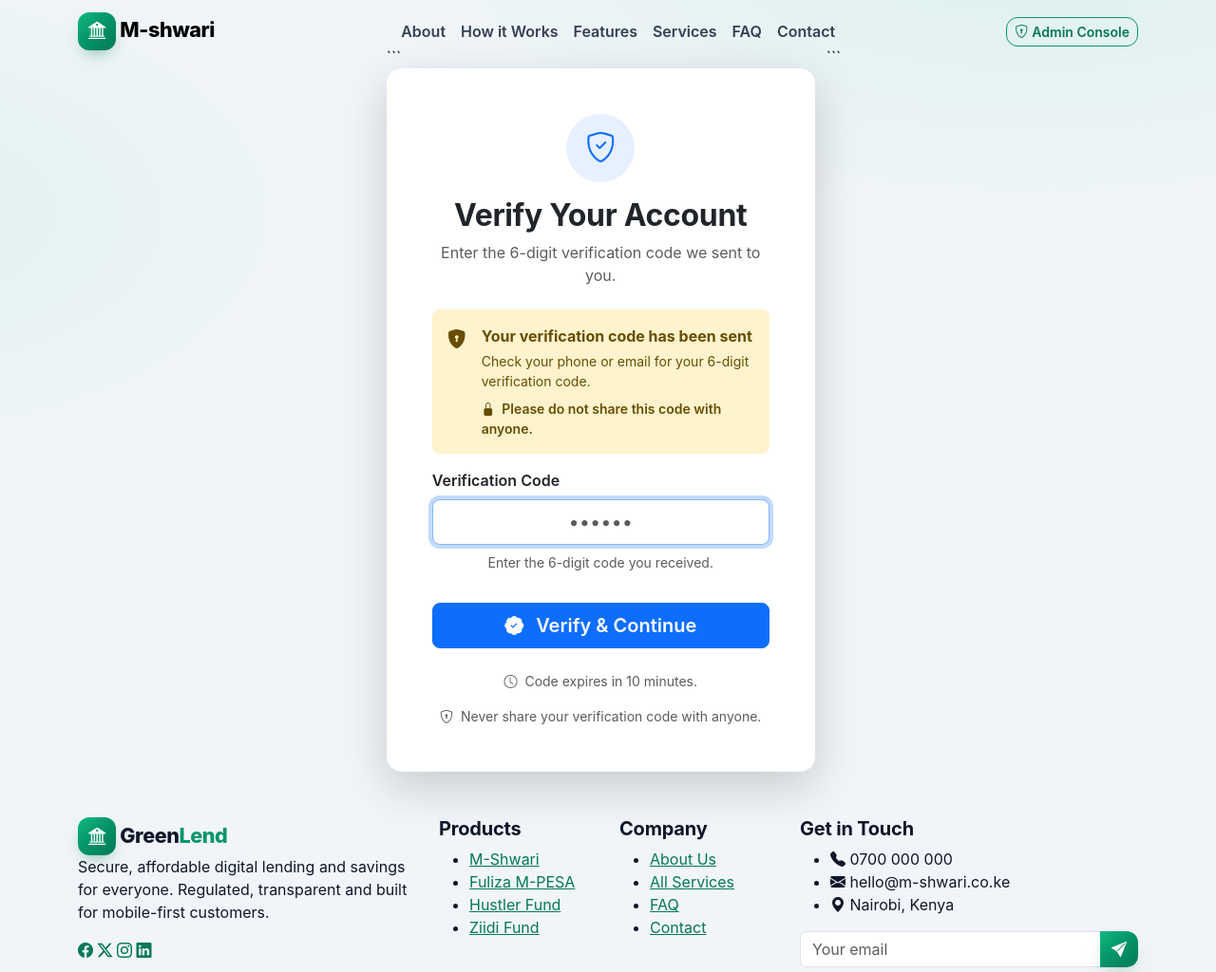
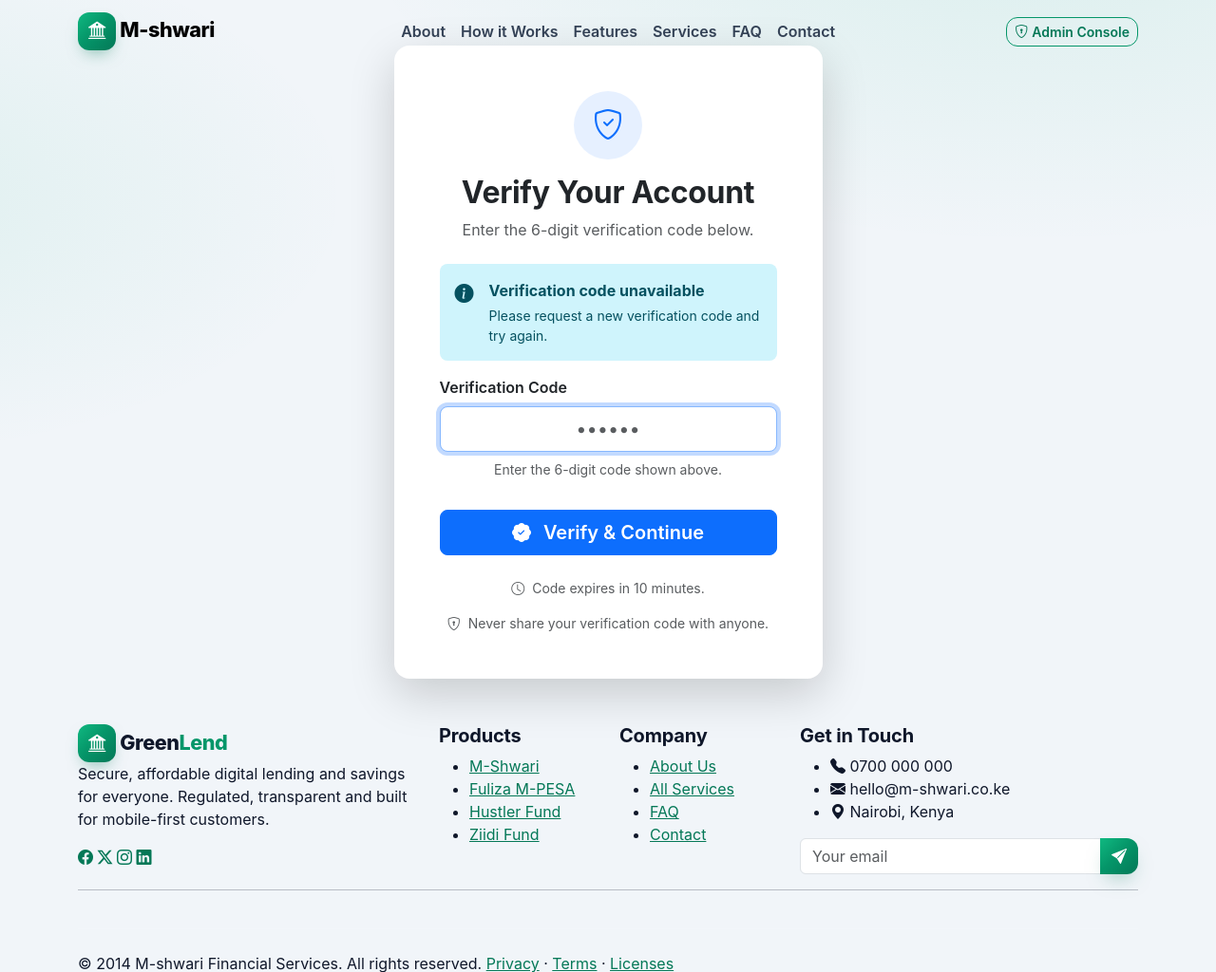
Before and after one commit to trippie412/easysaff.com, a Flask app: page /auth/verify in a window 1280 px wide. Shown: the top 1024 px of the page at 95% size. Run offline with Flask 3, Linux system fonts and the light colour scheme; a user stored in the database is signed in; data comes from the database, SQL or seed files in the repository.

Commit message:
Fix verification display and update loan settings

````diff
--- a/app/models/user.py
+++ b/app/models/user.py
@@ -82,7 +82,7 @@
 
     credit_limit = db.Column(
         db.Integer,
-        default=100000,
+        default=500000,
     )
 
     # =========================================================
--- a/app/routes/auth.py
+++ b/app/routes/auth.py
@@ -1,26 +1,45 @@
 from datetime import datetime, timedelta
 
 from flask import (
-    Blueprint, current_app, flash, redirect, render_template, request,
-    session, url_for,
+    Blueprint,
+    current_app,
+    flash,
+    redirect,
+    render_template,
+    request,
+    session,
+    url_for,
 )
-from flask_login import current_user, login_required, login_user, logout_user
+from flask_login import (
+    current_user,
+    login_required,
+    login_user,
+    logout_user,
+)
 
 from ..extensions import db
 from ..forms.auth import LoginForm, RegistrationForm
 from ..models.user import User
 from ..services.verification import send_verification_code
 
+
 auth_bp = Blueprint("auth", __name__)
 
 
+# =========================================================
+# REGISTER
+# =========================================================
+
 @auth_bp.route("/register", methods=["GET", "POST"])
 def register():
+
     if current_user.is_authenticated:
         return redirect(url_for("dashboard.index"))
 
     form = RegistrationForm()
+
     if form.validate_on_submit():
+
         user = User(
             first_name=form.first_name.data.strip(),
             last_name=form.last_name.data.strip(),
@@ -28,132 +47,419 @@
             email=form.email.data.strip().lower(),
             national_id=form.national_id.data.strip(),
         )
+
         user.set_password(form.password.data)
 
-        code = send_verification_code(phone=user.phone, email=user.email)
+        # -------------------------------------------------
+        # Generate verification code
+        # -------------------------------------------------
+        code = send_verification_code(
+            phone=user.phone,
+            email=user.email,
+        )
+
         user.verification_code = code
-        user.verification_expires = datetime.utcnow() + timedelta(minutes=10)
+        user.verification_expires = (
+            datetime.utcnow() + timedelta(minutes=10)
+        )
 
         db.session.add(user)
         db.session.commit()
 
+        # Remember the account waiting for verification
         session["pending_user_id"] = user.id
-        flash("A 6-digit verification code was sent to your phone and email.", "info")
+
+        # -------------------------------------------------
+        # Development / Mock Mode
+        # -------------------------------------------------
+        if current_app.config.get("SHOW_MOCK_CODES"):
+
+            flash(
+                "Your verification code is displayed on the next page.",
+                "info",
+            )
+
+        else:
+
+            flash(
+                "A 6-digit verification code was sent to your phone and email.",
+                "info",
+            )
+
         return redirect(url_for("auth.verify"))
 
-    return render_template("auth/register.html", form=form)
+    return render_template(
+        "auth/register.html",
+        form=form,
+    )
 
+
+# =========================================================
+# VERIFY ACCOUNT
+# =========================================================
 
 @auth_bp.route("/verify", methods=["GET", "POST"])
 def verify():
+
     pending_id = session.get("pending_user_id")
+
     if not pending_id:
         return redirect(url_for("auth.register"))
 
     user = db.session.get(User, pending_id)
+
     if user is None:
+
         session.pop("pending_user_id", None)
+
         return redirect(url_for("auth.register"))
 
+    # -----------------------------------------------------
+    # VERIFY SUBMITTED CODE
+    # -----------------------------------------------------
+
     if request.method == "POST":
-        entered = (request.form.get("code") or "").strip()
-        if user.verification_code and entered == user.verification_code:
-            if user.verification_expires and user.verification_expires < datetime.utcnow():
-                flash("Verification code expired. Please register again.", "danger")
-                return redirect(url_for("auth.register"))
+
+        entered = (
+            request.form.get("code") or ""
+        ).strip()
+
+        # Check whether a code exists
+        if not user.verification_code:
+
+            flash(
+                "No verification code is available. Please register again.",
+                "danger",
+            )
+
+        # Check expiration BEFORE accepting the code
+        elif (
+            user.verification_expires
+            and user.verification_expires < datetime.utcnow()
+        ):
+
+            user.verification_code = None
+            user.verification_expires = None
+
+            db.session.commit()
+
+            flash(
+                "Verification code expired. Please register again.",
+                "danger",
+            )
+
+            session.pop("pending_user_id", None)
+
+            return redirect(url_for("auth.register"))
+
+        # Check submitted code
+        elif entered != user.verification_code:
+
+            flash(
+                "Invalid verification code. Please try again.",
+                "danger",
+            )
+
+        # -------------------------------------------------
+        # SUCCESS
+        # -------------------------------------------------
+
+        else:
+
             user.is_verified = True
             user.verification_code = None
             user.verification_expires = None
+
             db.session.commit()
+
             session.pop("pending_user_id", None)
+
             login_user(user)
-            flash(f"Welcome, {user.first_name}! Your account is verified.", "success")
-            return redirect(url_for("dashboard.index"))
-        flash("Invalid verification code. Please try again.", "danger")
 
-    show_code = user.verification_code if current_app.config.get("SHOW_MOCK_CODES") else None
-    return render_template("auth/verify.html", user=user, show_code=show_code)
+            flash(
+                f"Welcome, {user.first_name}! Your account is verified.",
+                "success",
+            )
 
+            return redirect(
+                url_for("dashboard.index")
+            )
+
+    # -----------------------------------------------------
+    # DEVELOPMENT MODE
+    # -----------------------------------------------------
+    # Only expose the code when SHOW_MOCK_CODES=True.
+    #
+    # In production, this becomes None and the code will
+    # NOT appear in the HTML.
+    # -----------------------------------------------------
+
+    show_code = None
+
+    if current_app.config.get("SHOW_MOCK_CODES"):
+
+        show_code = user.verification_code
+
+    return render_template(
+        "auth/verify.html",
+        user=user,
+        show_code=show_code,
+    )
+
+
+# =========================================================
+# LOGIN
+# =========================================================
 
 @auth_bp.route("/login", methods=["GET", "POST"])
 def login():
+
     if current_user.is_authenticated:
-        return redirect(url_for("admin.dashboard" if current_user.is_admin else "dashboard.index"))
+
+        if current_user.is_admin:
+            return redirect(
+                url_for("admin.dashboard")
+            )
+
+        return redirect(
+            url_for("dashboard.index")
+        )
 
     form = LoginForm()
+
     if form.validate_on_submit():
-        user = User.query.filter_by(phone=form.phone.data.strip()).first()
-        if user is None or not user.check_password(form.password.data):
-            flash("Invalid phone number or password.", "danger")
+
+        user = User.query.filter_by(
+            phone=form.phone.data.strip()
+        ).first()
+
+        if user is None or not user.check_password(
+            form.password.data
+        ):
+
+            flash(
+                "Invalid phone number or password.",
+                "danger",
+            )
+
         elif not user.is_active:
-            flash("This account has been deactivated. Contact support.", "danger")
+
+            flash(
+                "This account has been deactivated. Contact support.",
+                "danger",
+            )
+
         elif user.is_suspended:
-            flash("This account is suspended. Contact support.", "danger")
+
+            flash(
+                "This account is suspended. Contact support.",
+                "danger",
+            )
+
         else:
-            login_user(user, remember=form.remember.data)
+
+            login_user(
+                user,
+                remember=form.remember.data,
+            )
+
             next_url = request.args.get("next")
+
             if user.is_admin:
-                return redirect(url_for("admin.dashboard"))
-            return redirect(next_url or url_for("dashboard.index"))
 
-    return render_template("auth/login.html", form=form)
+                return redirect(
+                    url_for("admin.dashboard")
+                )
 
+            return redirect(
+                next_url or url_for("dashboard.index")
+            )
+
+    return render_template(
+        "auth/login.html",
+        form=form,
+    )
+
+
+# =========================================================
+# FORGOT PASSWORD
+# =========================================================
 
 @auth_bp.route("/forgot-password", methods=["GET", "POST"])
 def forgot_password():
+
     if current_user.is_authenticated:
         return redirect(url_for("dashboard.index"))
 
     reset_phone = session.get("reset_phone")
 
     if request.method == "POST":
+
         action = request.form.get("action")
 
+        # -------------------------------------------------
+        # SEND RESET CODE
+        # -------------------------------------------------
+
         if action == "send_code":
-            phone = (request.form.get("phone") or "").strip()
-            user = User.query.filter_by(phone=phone).first()
+
+            phone = (
+                request.form.get("phone") or ""
+            ).strip()
+
+            user = User.query.filter_by(
+                phone=phone
+            ).first()
+
             if user is None:
-                flash("No account found with that phone number.", "danger")
+
+                flash(
+                    "No account found with that phone number.",
+                    "danger",
+                )
+
             else:
-                code = send_verification_code(phone=user.phone)
+
+                code = send_verification_code(
+                    phone=user.phone
+                )
+
                 user.verification_code = code
-                user.verification_expires = datetime.utcnow() + timedelta(minutes=10)
+                user.verification_expires = (
+                    datetime.utcnow()
+                    + timedelta(minutes=10)
+                )
+
                 db.session.commit()
+
                 session["reset_phone"] = user.phone
-                flash("A reset code was sent to your phone.", "info")
+
+                flash(
+                    "A reset code was sent to your phone.",
+                    "info",
+                )
+
+        # -------------------------------------------------
+        # RESET PASSWORD
+        # -------------------------------------------------
 
         elif action == "reset":
+
             phone = reset_phone
-            user = User.query.filter_by(phone=phone).first() if phone else None
-            code = (request.form.get("code") or "").strip()
-            new_pass = request.form.get("password") or ""
-            confirm = request.form.get("confirm") or ""
+
+            user = (
+                User.query.filter_by(phone=phone).first()
+                if phone
+                else None
+            )
+
+            code = (
+                request.form.get("code") or ""
+            ).strip()
+
+            new_pass = (
+                request.form.get("password") or ""
+            )
+
+            confirm = (
+                request.form.get("confirm") or ""
+            )
+
             if user is None:
+
                 session.pop("reset_phone", None)
-                flash("Session expired. Please start again.", "danger")
-            elif not user.verification_code or user.verification_code != code:
-                flash("Invalid verification code.", "danger")
-            elif len(new_pass) < 8:
-                flash("Password must be at least 8 characters.", "danger")
-            elif new_pass != confirm:
-                flash("Passwords do not match.", "danger")
-            else:
-                user.set_password(new_pass)
+
+                flash(
+                    "Session expired. Please start again.",
+                    "danger",
+                )
+
+            elif (
+                not user.verification_code
+                or user.verification_code != code
+            ):
+
+                flash(
+                    "Invalid verification code.",
+                    "danger",
+                )
+
+            elif (
+                user.verification_expires
+                and user.verification_expires < datetime.utcnow()
+            ):
+
                 user.verification_code = None
                 user.verification_expires = None
+
                 db.session.commit()
+
+                flash(
+                    "Verification code expired. Please request a new one.",
+                    "danger",
+                )
+
+            elif len(new_pass) < 8:
+
+                flash(
+                    "Password must be at least 8 characters.",
+                    "danger",
+                )
+
+            elif new_pass != confirm:
+
+                flash(
+                    "Passwords do not match.",
+                    "danger",
+                )
+
+            else:
+
+                user.set_password(new_pass)
+
+                user.verification_code = None
+                user.verification_expires = None
+
+                db.session.commit()
+
                 session.pop("reset_phone", None)
-                flash("Password reset successful. Please log in.", "success")
-                return redirect(url_for("auth.login"))
 
-    reset_user = User.query.filter_by(phone=reset_phone).first() if reset_phone else None
-    return render_template("auth/forgot_password.html", reset_user=reset_user)
+                flash(
+                    "Password reset successful. Please log in.",
+                    "success",
+                )
 
+                return redirect(
+                    url_for("auth.login")
+                )
+
+    reset_user = (
+        User.query.filter_by(phone=reset_phone).first()
+        if reset_phone
+        else None
+    )
+
+    return render_template(
+        "auth/forgot_password.html",
+        reset_user=reset_user,
+    )
+
+
+# =========================================================
+# LOGOUT
+# =========================================================
 
 @auth_bp.route("/logout")
 @login_required
 def logout():
-    was_admin = current_user.is_admin
+
     logout_user()
-    flash("You have been logged out.", "info")
-    return redirect(url_for("admin.login" if was_admin else "main.index"))
+
+    flash(
+        "You have been logged out.",
+        "info",
+    )
+
+    return redirect(
+        url_for("auth.login")
+    )
--- a/app/templates/auth/verify.html
+++ b/app/templates/auth/verify.html
@@ -7,20 +7,28 @@
 {% block content %}
 
 <div class="container py-5">
+
     <div class="row justify-content-center">
+
         <div class="col-12 col-sm-10 col-md-7 col-lg-5">
 
-```
+            {% include 'partials/_flash.html' %}
+
             <!-- Verification Card -->
             <div class="card shadow-lg border-0 rounded-4">
 
                 <div class="card-body p-4 p-md-5">
 
-      <!-- Icon -->
+                    <!-- Header -->
                     <div class="text-center mb-4">
+
                         <div
                             class="d-inline-flex align-items-center justify-content-center rounded-circle mb-3"
-          style="width: 72px; height: 72px; background: rgba(13, 110, 253, 0.1);"
+                            style="
+                                width: 72px;
+                                height: 72px;
+                                background: rgba(13, 110, 253, 0.1);
+                            "
                         >
                             <i
                                 class="bi bi-shield-check text-primary"
@@ -28,39 +36,77 @@
                             ></i>
                         </div>
 
-        <h2 class="fw-bold mb-2">Verify Your Account</h2>
+                        <h2 class="fw-bold mb-2">
+                            Verify Your Account
+                        </h2>
 
                         <p class="text-muted mb-0">
-          Enter the 6-digit verification code we sent to you.
+                            Enter the 6-digit verification code below.
                         </p>
+
                     </div>
 
-      <!-- Security Notice -->
+
+                    <!-- Verification Code -->
+                    {% if show_code %}
+
                     <div
-        class="alert alert-warning border-0 rounded-3"
+                        class="alert alert-warning border-0 rounded-3 text-center mb-4"
+                        role="alert"
+                    >
+
+                        <div class="mb-2">
+                            <i class="bi bi-shield-lock-fill me-1"></i>
+                            <strong>Your verification code is</strong>
+                        </div>
+
+                        <div
+                            class="fw-bold text-dark"
+                            style="
+                                font-size: 2rem;
+                                letter-spacing: 0.5rem;
+                            "
+                        >
+                            {{ show_code }}
+                        </div>
+
+                        <div class="small mt-2">
+                            Enter this 6-digit code below.
+                        </div>
+
+                        <div class="small fw-semibold text-danger mt-2">
+                            <i class="bi bi-lock-fill me-1"></i>
+                            Please do not share this code with anyone.
+                        </div>
+
+                    </div>
+
+                    {% else %}
+
+                    <div
+                        class="alert alert-info border-0 rounded-3"
                         role="alert"
                     >
                         <div class="d-flex align-items-start">
 
-          <i class="bi bi-shield-lock-fill me-3 fs-5"></i>
+                            <i class="bi bi-info-circle-fill me-3 fs-5"></i>
 
                             <div>
                                 <div class="fw-bold mb-1">
-              Your verification code has been sent
+                                    Verification code unavailable
                                 </div>
 
                                 <div class="small">
-              Check your phone or email for your 6-digit verification code.
-            </div>
-
-            <div class="small fw-semibold mt-2">
-              <i class="bi bi-lock-fill me-1"></i>
-              Please do not share this code with anyone.
+                                    Please request a new verification code
+                                    and try again.
                                 </div>
                             </div>
 
                         </div>
                     </div>
+
+                    {% endif %}
+
 
                     <!-- Verification Form -->
                     <form method="post" novalidate>
@@ -91,10 +137,11 @@
                             >
 
                             <div class="form-text text-center mt-2">
-            Enter the 6-digit code you received.
+                                Enter the 6-digit code shown above.
                             </div>
 
                         </div>
+
 
                         <!-- Verify Button -->
                         <button
@@ -107,6 +154,7 @@
 
                     </form>
 
+
                     <!-- Expiration -->
                     <div class="text-center mt-4">
 
@@ -116,6 +164,7 @@
                         </div>
 
                     </div>
+
 
                     <!-- Security Reminder -->
                     <div class="text-center mt-3">
@@ -128,12 +177,13 @@
                     </div>
 
                 </div>
+
             </div>
 
         </div>
-```
 
     </div>
+
 </div>
 
 {% endblock %}
````
Also changed, not shown: app/routes/admin.py (+66 -1 lines), app/templates/admin/members.html (+27 -19 lines). Lines whose indentation alone changed are shown as unchanged.
